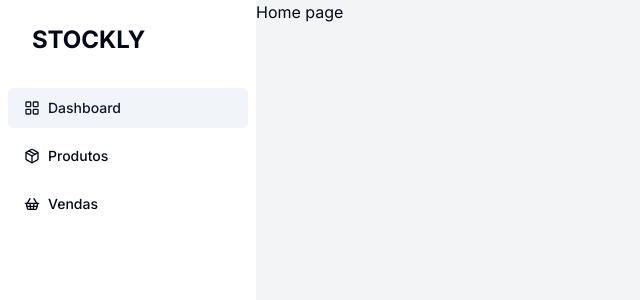
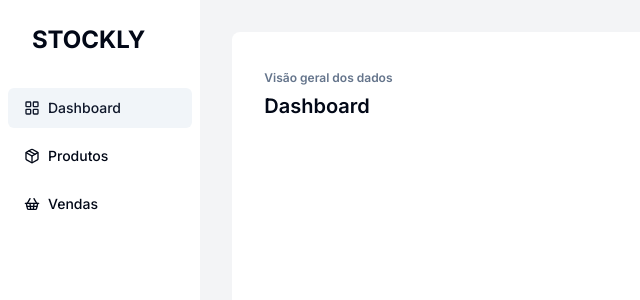
Before and after one commit to liviakobayashii/stockly, a Next.js app: page / in a window 1280 px wide. Shown: the top 300 px of the page, without its empty margins (0-640 px from the left). Built offline with nearby package versions, Linux system fonts and the light colour scheme.

Commit message:
refactor:  add header component

```diff
--- /dev/null
+++ b/app/_components/header.tsx
@@ -0,0 +1,36 @@
+import { ReactNode } from "react";
+import { cn } from "../_lib/utils";
+
+export const HeaderTitle = ({ children }: { children: ReactNode }) => {
+    return <h2 className="text-xl font-semibold">{children}</h2>;
+};
+
+export const HeaderSubtitle = ({ children }: { children: ReactNode }) => {
+    return (
+        <span className="text-xs font-semibold text-slate-500">{children}</span>
+    );
+};
+
+export const HeaderLeft = ({ children }: { children: ReactNode }) => {
+    return <div className="space-y-1">{children}</div>;
+};
+
+export const HeaderRight = ({ children }: { children: ReactNode }) => {
+    return <div>{children}</div>;
+};
+
+const Header = ({
+    children,
+    className,
+}: {
+    children: ReactNode;
+    className?: string;
+}) => {
+    return (
+        <div className={cn("flex w-full items-center justify-between", className)}>
+            {children}
+        </div>
+    );
+};
+
+export default Header;
--- a/app/page.tsx
+++ b/app/page.tsx
@@ -1,5 +1,20 @@
+import Header, {
+  HeaderLeft,
+  HeaderSubtitle,
+  HeaderTitle,
+} from "./_components/header";
+
 const Home = () => {
-  return <div>Home page</div>;
-}
+  return (
+    <div className="m-8 w-full space-y-8 rounded-lg bg-white p-8">
+      <Header>
+        <HeaderLeft>
+          <HeaderSubtitle>Visão geral dos dados</HeaderSubtitle>
+          <HeaderTitle>Dashboard</HeaderTitle>
+        </HeaderLeft>
+      </Header>
+    </div>
+  );
+};
 
-export default Home
+export default Home;
--- a/app/products/page.tsx
+++ b/app/products/page.tsx
@@ -1,23 +1,30 @@
 import { DataTable } from "../_components/ui/data-table";
 import { productTableColumns } from "./_components/table-columns";
-import { getProducts } from "../_data-access/product/get-products.ts";
-import CreateProductButton from "./_components/create-product-button";
+import { getProducts } from "../_data-access/product/get-products";
+import AddProductButton from "./_components/create-product-button";
+import Header, {
+    HeaderLeft,
+    HeaderRight,
+    HeaderSubtitle,
+    HeaderTitle,
+} from "../_components/header";
 
 const ProductsPage = async () => {
-    const products = await getProducts()
-
+    const products = await getProducts();
     return (
-        <div className="w-full space-y-8 m-8 p-8 rounded-lg bg-white">
-            <div className="flex w-full items-center justify-between">
-                <div className="space-y-1">
-                    <span className="text-xs font-semibold text-slate-500">Gestão de Produtos</span>
-                    <h2 className="text-xl font-semibold">Produtos</h2>
-                </div>
-                <CreateProductButton />
-            </div>
-            <DataTable columns={productTableColumns} data={JSON.parse(JSON.stringify(products))} />
+        <div className="m-8 w-full space-y-8 rounded-lg bg-white p-8">
+            <Header>
+                <HeaderLeft>
+                    <HeaderSubtitle>Gestão de Produtos</HeaderSubtitle>
+                    <HeaderTitle>Produtos</HeaderTitle>
+                </HeaderLeft>
+                <HeaderRight>
+                    <AddProductButton />
+                </HeaderRight>
+            </Header>
+            <DataTable columns={productTableColumns} data={products} />
         </div>
-    )
-}
+    );
+};
 
 export default ProductsPage;
--- a/app/sales/page.tsx
+++ b/app/sales/page.tsx
@@ -1,3 +1,9 @@
+import Header, {
+    HeaderLeft,
+    HeaderRight,
+    HeaderSubtitle,
+    HeaderTitle,
+} from "../_components/header";
 import { ComboboxOption } from "../_components/ui/combobox";
 import { DataTable } from "../_components/ui/data-table";
 import { getProducts } from "../_data-access/product/get-products";
@@ -12,23 +18,25 @@
         label: product.name,
         value: product.id,
     }));
-
-    const tableData = sales.map(sale => ({
+    const tableData = sales.map((sale) => ({
         ...sale,
         products,
-        productOptions
-    }))
+        productOptions,
+    }));
     return (
         <div className="m-8 w-full space-y-8 rounded-lg bg-white p-8">
-            <div className="flex w-full items-center justify-between">
-                <div className="space-y-1">
-                    <span className="text-xs font-semibold text-slate-500">
-                        Gestão de Vendas
-                    </span>
-                    <h2 className="text-xl font-semibold">Vendas</h2>
-                </div>
-                <UpsertSaleButton products={products} productOptions={productOptions} />
-            </div>
+            <Header>
+                <HeaderLeft>
+                    <HeaderSubtitle>Gestão de Vendas</HeaderSubtitle>
+                    <HeaderTitle>Vendas</HeaderTitle>
+                </HeaderLeft>
+                <HeaderRight>
+                    <UpsertSaleButton
+                        products={products}
+                        productOptions={productOptions}
+                    />
+                </HeaderRight>
+            </Header>
             <DataTable columns={saleTableColumns} data={tableData} />
         </div>
     );
```
